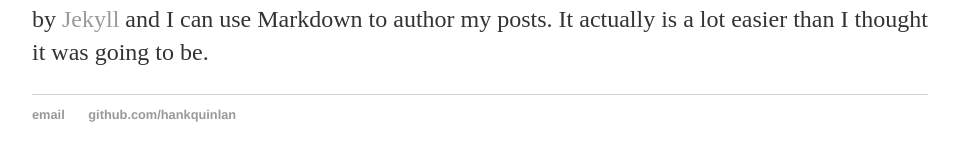
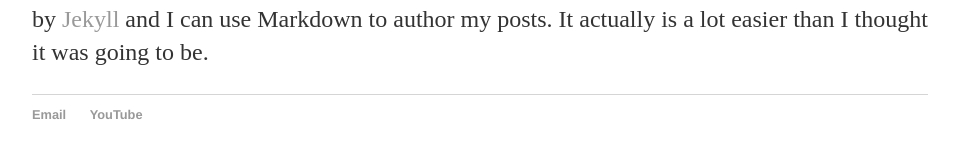
Before and after one commit to AlpineDividends/alpinedividends.github.io, a Jekyll site: the page built from _posts/2014-04-30-hank-quinlan-site-launched.md, in a window 1280 px wide. Shown: the part 341-502 px from the top of the page, without its empty margins (160-1119 px from the left). Built offline with Jekyll 4.4.1, drawn with Linux system fonts in a browser that asks for light colours.

Commit message:
Update default.html

```diff
--- a/_layouts/default.html
+++ b/_layouts/default.html
@@ -21,8 +21,8 @@
 			</div><!-- /.container -->
 			<footer>
 	    		<ul>
-	        		<li><a href="mailto:hankquinlanhub@gmail.com">email</a></li>
-	        		<li><a href="https://github.com/hankquinlan">github.com/hankquinlan</a></li>
+	        		<li><a href="mailto:alpinedividends@gmail.com">Email</a></li>
+	        		<li><a href="https://www.youtube.com/channel/UC8iIPGFohvvHXVNLm9xgK1g">YouTube</a></li>
 				</ul>
 			</footer>
 		</body>
```
